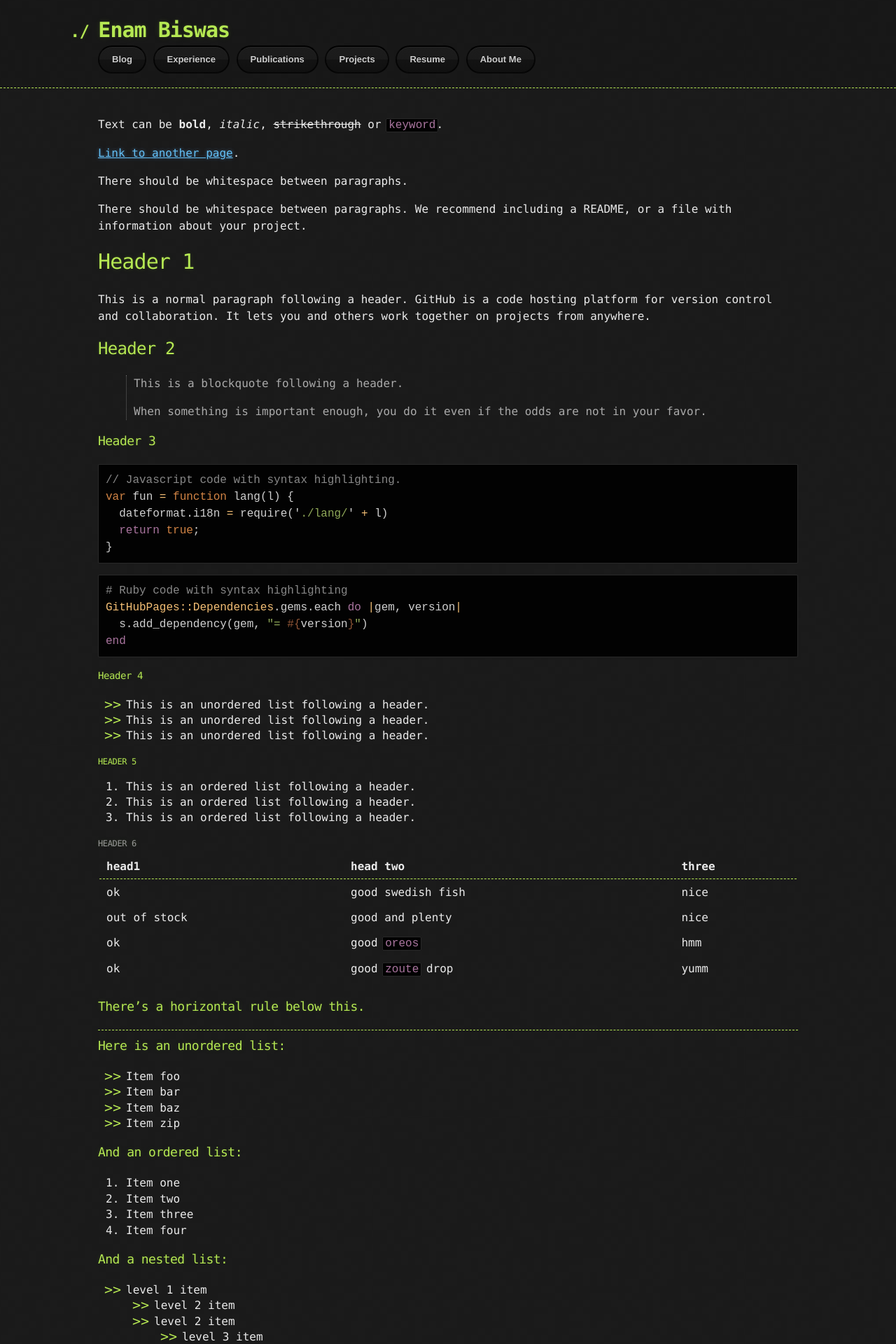
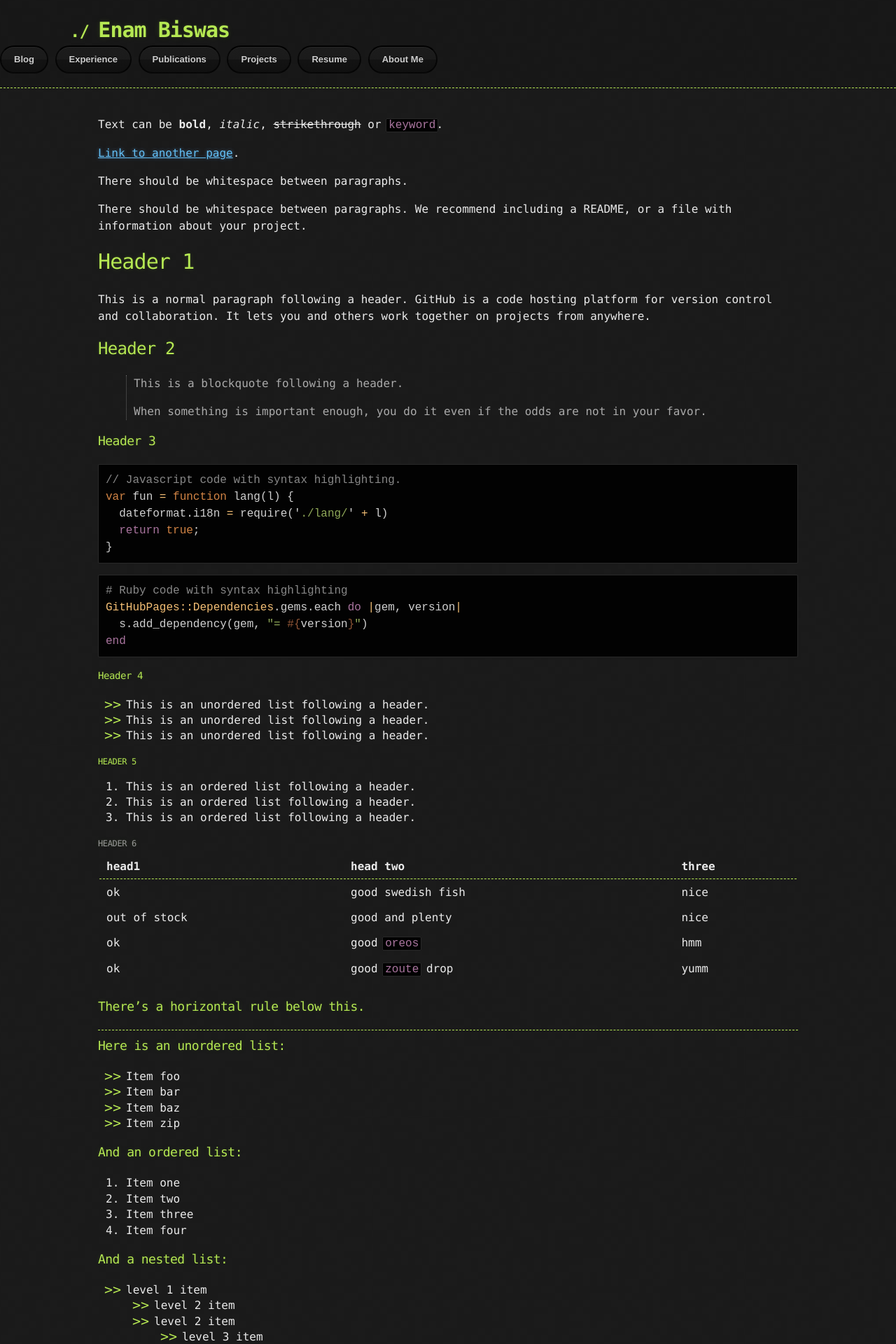
Before and after one commit to e-biswas/e-biswas.github.io, a Jekyll site: the page built from index.md, in a window 1280 px wide. Shown: the top 1920 px of the page at 70% size. Built offline with Jekyll 4.4.1, drawn with Linux system fonts in a browser that asks for light colours.

Commit message:
testing theme

```diff
--- a/_layouts/default.html
+++ b/_layouts/default.html
@@ -35,7 +35,11 @@
         -->
 
 
-        <nav>
+
+
+      </div>
+
+      <nav>
           <a href="{{ site.baseurl }}/blog" class="btn btn-github"><b>Blog</b></a>
           <a href="{{ site.baseurl }}/experience" class="btn btn-github"><b>Experience</b></a>
           <a href="{{ site.baseurl }}/publications" class="btn btn-github"><b>Publications</b></a>
@@ -43,10 +47,6 @@
           <a href="{{ site.baseurl }}/Rishabh_Misra_Resume_latest.pdf" class="btn btn-github" target="_blank"><b>Resume</b></a>
           <a href="{{ site.baseurl }}/about" class="btn btn-github"><b>About Me</b></a>
       </nav>
-
-      </div>
-
-
 
 
     </header>
```
